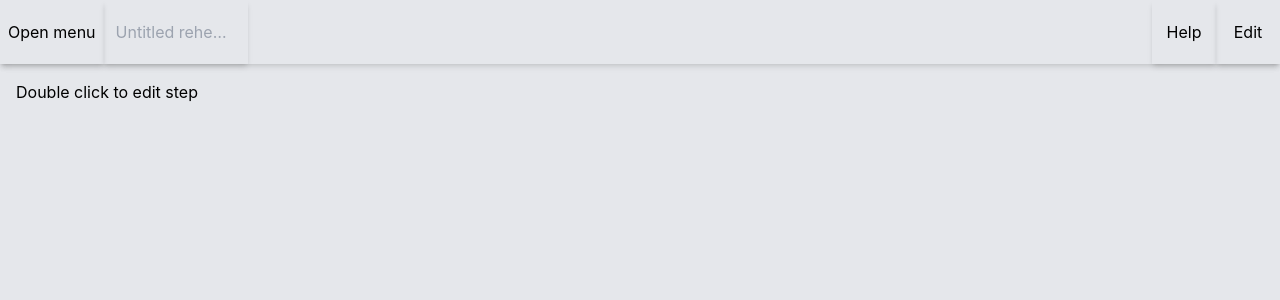
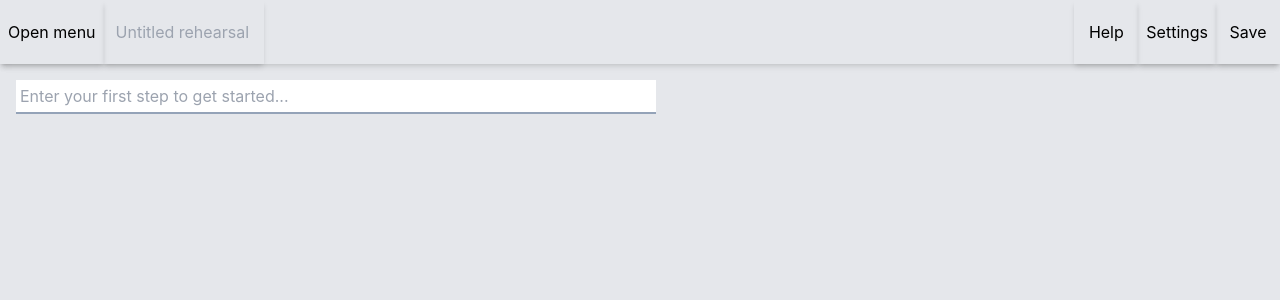
Before and after one commit to jlmonge/rehearsal, a React (Vite) app: page / in a window 1280 px wide. Shown: the top 300 px of the page. Built offline with nearby package versions, Linux system fonts and the light colour scheme.

Commit message:
Put new user in edit mode automatically

```diff
--- a/src/App.tsx
+++ b/src/App.tsx
@@ -22,6 +22,10 @@ function App() {
   const [currentStep, setCurrentStep] = useLocalStorage("currentStep", 0);
   const [steps, setSteps] = useLocalStorage("steps", [] as Step[]);
   const textAreaRef = useRef<HTMLTextAreaElement>(null);
+  const [hasSavedBefore, setHasSavedBefore] = useLocalStorage(
+    "hasSavedBefore",
+    false
+  );
   const [isEditingView, setIsEditingView] = useState(false);
   const [dateLastOpened, setDateLastOpened] = useLocalStorage(
     "dateLastOpened",
@@ -42,8 +46,11 @@ function App() {
     } else {
       console.log("not a new day");
     }
+    setDateLastOpened(today.toISOString().split("T")[0]);
 
-    setDateLastOpened(today.toISOString().split("T")[0]);
+    if (!hasSavedBefore) {
+      setIsEditingView(true);
+    }
   }, []);
 
   useAutosizeTextArea(textAreaRef, stepInput);
@@ -60,6 +67,9 @@ function App() {
   };
 
   const handleOpenEditingView = () => {
+    if (!hasSavedBefore) {
+      setHasSavedBefore(true);
+    }
     setIsEditingView(!isEditingView);
   };
 
@@ -161,18 +171,18 @@ function App() {
               />
             )}
             {!isEditingView && steps.length > 0 && (
-              <div className="fixed border-l-2 px-1 border-gray-300 right-4 top-1/2 -translate-y-1/2 flex flex-col justify-between z-20">
+              <div className="fixed border-l-2 px-1 border-gray-300 right-4 top-1/2 -translate-y-1/2 flex flex-col justify-between z-20 gap-1">
                 {currentStep < steps.length ? (
                   <>
                     <button
                       onClick={handleNextStep}
-                      className="hover:bg-gray-400 transition-colors size-16 rounded-full"
+                      className="bg-gray-300 hover:bg-gray-400 transition-colors size-16 rounded-full"
                     >
                       Next
                     </button>
                     <button
                       onClick={handlePrevStep}
-                      className="hover:bg-gray-400 transition-colors size-16 rounded-full"
+                      className="bg-gray-300 hover:bg-gray-400 transition-colors size-16 rounded-full"
                     >
                       Back
                     </button>
@@ -180,7 +190,7 @@ function App() {
                 ) : (
                   <button
                     onClick={handleRestart}
-                    className="hover:bg-gray-400 transition-colors size-16 rounded-full"
+                    className="bg-gray-300 hover:bg-gray-400 transition-colors size-16 rounded-full"
                   >
                     Restart
                   </button>
@@ -189,7 +199,7 @@ function App() {
             )}
 
             {!!steps.length && (
-              <ul className="flex flex-col-reverse gap-1 w-full flex-1 justify-end">
+              <ul className="flex flex-col-reverse gap-1 w-full flex-1 justify-end pb-8">
                 {steps?.map((step) => (
                   <EditStep
                     key={step.pos}
@@ -205,7 +215,6 @@ function App() {
 
             {/* <p className="overflow-anywhere">debug: currentStep: {currentStep}</p> */}
             {/* <p className="overflow-anywhere">debug: {JSON.stringify(steps)}</p> */}
-            <span>Double click to edit step</span>
             {/* <button onClick={handleClearSteps}>Click to clear steps</button> */}
           </div>
           {isOpenSettings && (
--- a/src/components/Header.tsx
+++ b/src/components/Header.tsx
@@ -24,10 +24,6 @@ function Header({
     setTitle(e.target.value),
   ];
 
-  const handleOpenHelp = () => {
-    console.log("help");
-  };
-
   return (
     <header className="relative top-0 z-20 max-w-full text-sm sm:text-base">
       <div className="flex flex-1 shadow-md justify-stretch h-16">
@@ -40,7 +36,7 @@ function Header({
         <h1 className="flex items-center shadow-md px-2">
           <input
             type="text"
-            className="bg-gray-200 px-1 overflow-ellipsis w-full min-w-20 max-w-32"
+            className="bg-gray-200 px-1 overflow-ellipsis w-full min-w-20 max-w-36"
             placeholder="Untitled rehearsal"
             onChange={handleChangeTitle}
             value={title}
@@ -48,10 +44,7 @@ function Header({
         </h1>
         {/* other buttons go here */}
         <div className="flex flex-row flex-1 justify-end">
-          <button
-            onClick={handleOpenHelp}
-            className="flex items-center justify-center px-2 py-4 shadow-md sm:min-w-16"
-          >
+          <button className="flex items-center justify-center px-2 py-4 shadow-md sm:min-w-16">
             Help
           </button>
           {isEditingView && (
```
